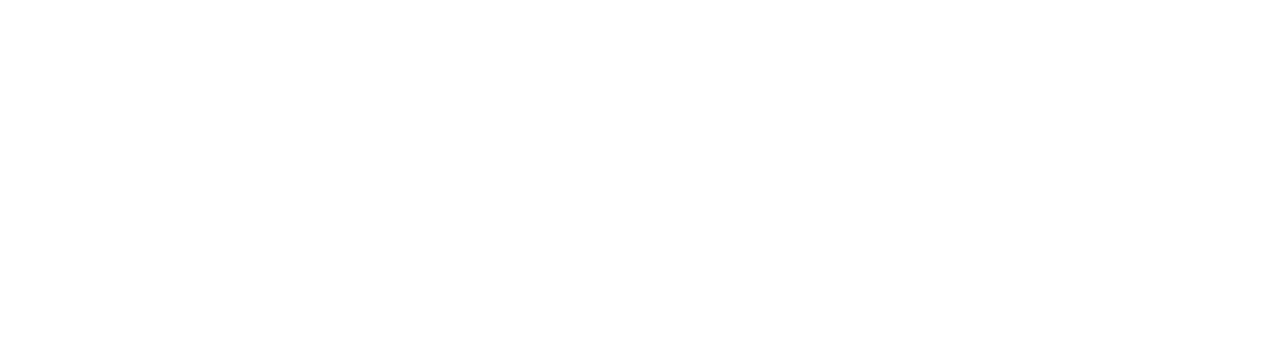
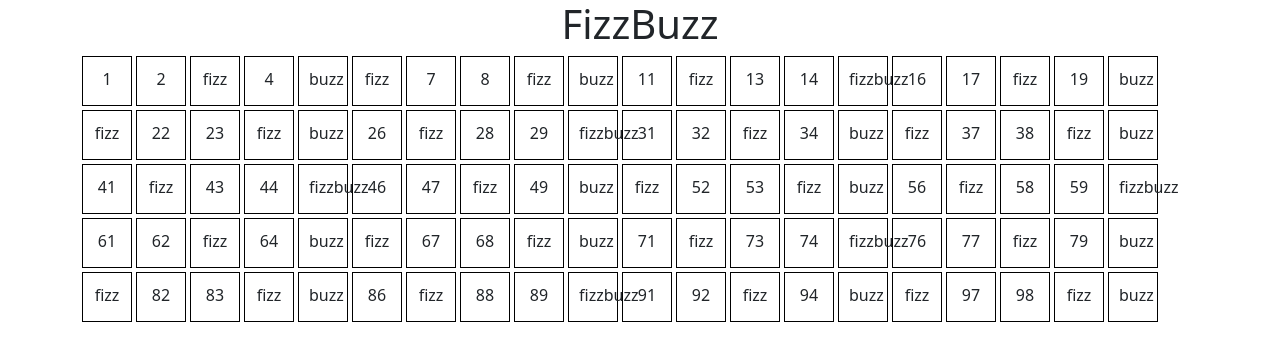
Before and after one commit to NicolaTeora/js-fizzbuzz, a plain HTML site: page index.html in a window 1280 px wide. Drawn offline with nearby package versions, Linux system fonts and the light colour scheme.

Commit message:
feat : develop index ; css ; js

```diff
--- a/JS/main.js
+++ b/JS/main.js
@@ -1 +1,24 @@
-console.log('online')
+
+for (i = 1; i <= 100; i++) {
+
+    let fbzz = '';
+    if (i % 15== 0) {
+        fbzz = 'fizzbuzz';
+    } else if (i % 3 == 0) {
+        fbzz = 'fizz';
+    } else if (i % 5 == 0) {
+        fbzz = 'buzz';
+    } else {
+        fbzz = i;
+    };
+
+    console.log(fbzz);
+
+    document.getElementById('box').innerHTML +=`
+    <div class="square">
+        ${fbzz}
+    </div>`;
+
+
+
+};
--- a/css/style.css
+++ b/css/style.css
@@ -0,0 +1,10 @@
+.mini-box{
+    background-color: aquamarine;
+}
+
+.square{
+    border: 1px solid black;
+    width: 50px;
+    height: 50px;
+    padding: 10px;
+}
--- a/index.html
+++ b/index.html
@@ -3,7 +3,7 @@
 <head>
     <meta charset="UTF-8">
     <meta name="viewport" content="width=device-width, initial-scale=1.0">
-    <title>Nuovo Progetto</title>
+    <title>FizzBuzz</title>
 
     <!-- Fontawesome -->
     <link rel="stylesheet" href="https://cdnjs.cloudflare.com/ajax/libs/font-awesome/6.5.0/css/all.min.css" integrity="sha512-Avb2QiuDEEvB4bZJYdft2mNjVShBftLdPG8FJ0V7irTLQ8Uo0qcPxh4Plq7G5tGm0rU+1SPhVotteLpBERwTkw==" crossorigin="anonymous" referrerpolicy="no-referrer" />
@@ -15,10 +15,16 @@
     <link rel="stylesheet" href="./css/style.css">
 
     <!-- my js -->
-    <script type="text/javascript" src="./JS/main.js"></script>
+    <script type="text/javascript" src="./JS/main.js" defer></script>
 </head>
 <body>
-    <div class="container">
+    <div class="container text-center">
+        <h1>FizzBuzz</h1>
+            <div class="row">
+                <div id="box" class="col d-flex flex-wrap  gap-1 ">
+
+                </div>
+            </div>
 
     </div>
 
```
Also changed, not shown: 1 other file.
